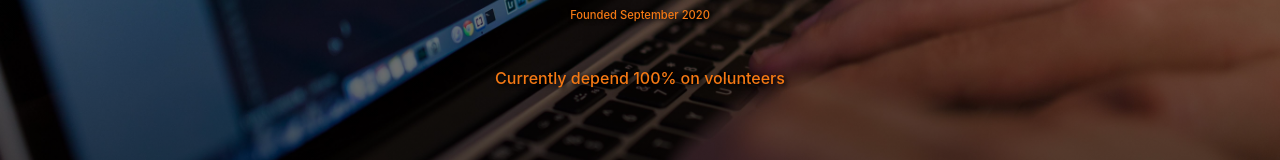
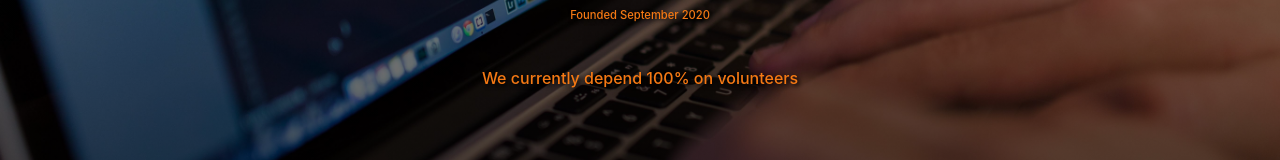
Before and after one commit to Underdog-Devs/website, a React (Create React App) app: page / in a window 1280 px wide. Shown: the part 427-587 px from the top of the page. Built offline with nearby package versions, Linux system fonts and the light colour scheme; a web font is replaced by a local one.

Commit message:
typo on story component

```diff
--- a/src/Components/Story.js
+++ b/src/Components/Story.js
@@ -77,7 +77,7 @@ const Story = () => {
         </a>
       </div>
       <p className={styles.storyp}>Founded September 2020</p>
-      <p className={styles.storyp1}>Currently depend 100% on volunteers</p>
+      <p className={styles.storyp1}>We currently depend 100% on volunteers</p>
     </div>
   );
 };
```
